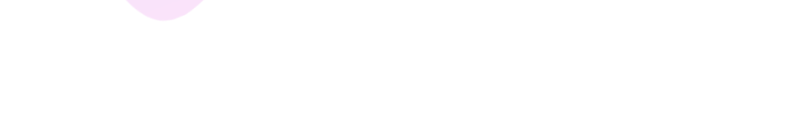
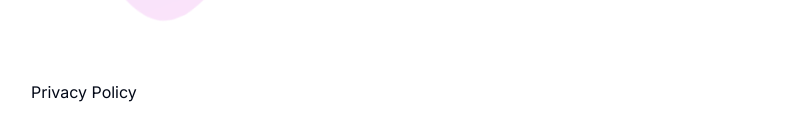
Before and after one commit to kbrenn02/portfolio-website, a Next.js app in the folder portfolio-website/: page / in a window 1280 px wide. Shown: the part 614-754 px from the top of the page, without its empty margins (237-1037 px from the left). Built offline with nearby package versions, Linux system fonts and the light colour scheme.

Commit message:
Created footer and added it to layout

```diff
--- a/portfolio-website/app/layout.tsx
+++ b/portfolio-website/app/layout.tsx
@@ -3,6 +3,7 @@ import { Inter } from "next/font/google";
 import "./globals.css";
 import React from "react";
 import Navbar from "@/src/components/Navbar";
+import Footer from "@/src/components/Footer";
 
 const inter = Inter({ subsets: ["latin"] });
 
@@ -24,6 +25,7 @@ export default function RootLayout({
       <body className={inter.className}>
         <Navbar />
         <main className="mx-auto max-w-3xl px-3 py-10">{children}</main>
+        <Footer />
       </body>
     </html>
   );
--- /dev/null
+++ b/portfolio-website/src/components/Footer.tsx
@@ -0,0 +1,12 @@
+import React from 'react'
+import Link from 'next/link'
+
+const Footer = () => {
+  return <footer>
+    <nav className='max-w-3xl mx-auto flex gap-3 p-3'>
+        <Link href="/privacy">Privacy Policy</Link>
+    </nav>
+  </footer>
+}
+
+export default Footer
```
